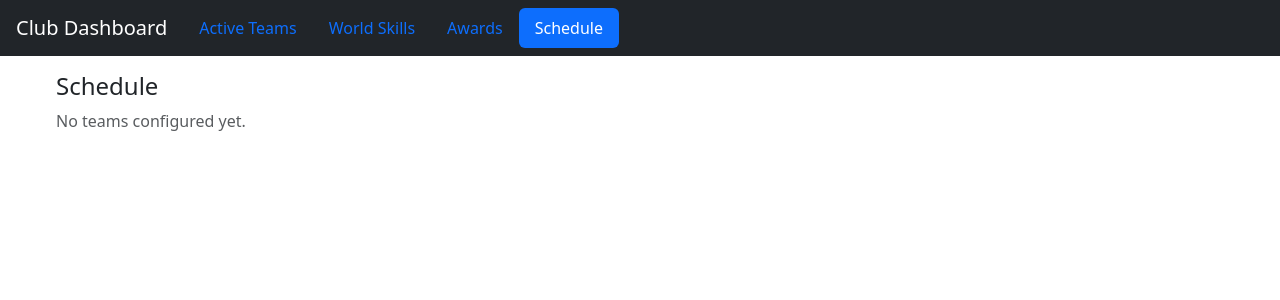
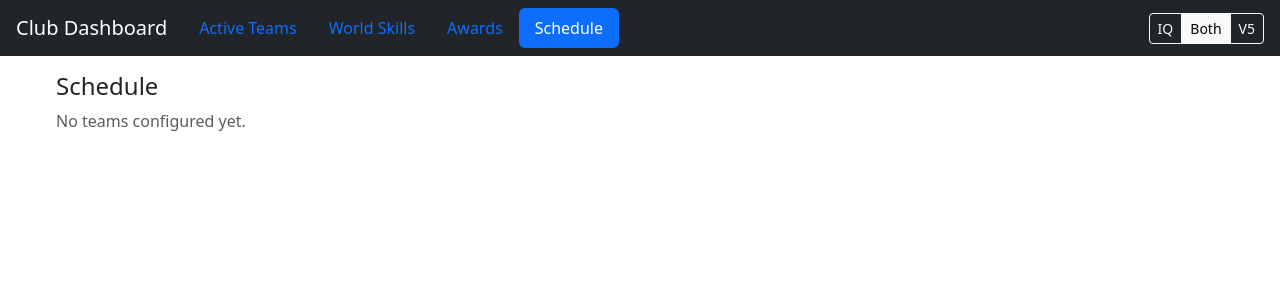
Before and after one commit to ksbarnt/club-dashboard-web, a Flask app: page / in a window 1280 px wide. Shown: the top 300 px of the page. Run offline with Flask 3, Linux system fonts and the light colour scheme; data that the repository does not hold is empty; parts of the project's set-up code (start-up, migrations or seed data) failed here and were passed over; some libraries are stand-ins or nearby versions.

Commit message:
Add IQ/V5/Both program filter to nav bar
Display-only filter persisted in localStorage; views still fetch the full
IQ + V5 payload so the server-side cache always holds both programs.

Co-Authored-By: Claude Opus 5.5 <noreply@anthropic.com>

```diff
--- a/static/js/active-teams.js
+++ b/static/js/active-teams.js
@@ -1,6 +1,7 @@
 import { apiGet } from "./api.js";
 import { showError, showWarnings, clearAlerts, el, eventLink } from "./ui.js";
 import { programBadgeClass, programTableClass } from "./theme.js";
+import { includes as showProgram } from "./program-filter.js";
 
 export const REFRESH_MS = 5 * 60 * 1000;
 
@@ -81,12 +82,13 @@ export async function load() {
       return;
     }
 
-    renderProgramTable(iqContainer, data.IQ, "VIQRC", "VEX IQ Robotics Competition");
-    renderProgramTable(v5Container, data.V5, "V5RC", "VEX V5 Robotics Competition");
+    const iqGroups = showProgram("VIQRC") ? data.IQ || [] : [];
+    const v5Groups = showProgram("V5RC") ? data.V5 || [] : [];
+    renderProgramTable(iqContainer, iqGroups, "VIQRC", "VEX IQ Robotics Competition");
+    renderProgramTable(v5Container, v5Groups, "V5RC", "VEX V5 Robotics Competition");
     showWarnings(alerts, data.warnings);
 
-    const hasAny = (data.IQ && data.IQ.length) || (data.V5 && data.V5.length);
-    if (!hasAny) noneToday.classList.remove("d-none");
+    if (iqGroups.length === 0 && v5Groups.length === 0) noneToday.classList.remove("d-none");
   } catch (err) {
     showError(alerts, err.message || "Failed to load active teams.");
   }
--- a/static/js/awards.js
+++ b/static/js/awards.js
@@ -1,6 +1,7 @@
 import { apiGet } from "./api.js";
 import { showError, showWarnings, clearAlerts, el, eventLink } from "./ui.js";
 import { programBadgeClass, programTableClass } from "./theme.js";
+import { includes as showProgram } from "./program-filter.js";
 
 export const REFRESH_MS = 24 * 60 * 60 * 1000;
 
@@ -73,8 +74,8 @@ export async function load() {
       return;
     }
 
-    renderProgramTable(container, data.VIQRC, "VIQRC");
-    renderProgramTable(container, data.V5RC, "V5RC");
+    if (showProgram("VIQRC")) renderProgramTable(container, data.VIQRC, "VIQRC");
+    if (showProgram("V5RC")) renderProgramTable(container, data.V5RC, "V5RC");
     showWarnings(alerts, data.warnings);
   } catch (err) {
     showError(alerts, err.message || "Failed to load awards.");
--- /dev/null
+++ b/static/js/program-filter.js
@@ -0,0 +1,41 @@
+// Global program filter: "both" (default), "VIQRC" (IQ only), or "V5RC" (V5 only).
+//
+// Display-only: views always fetch the full IQ + V5 payload and filter at
+// render time. Never pass this value to the server -- the background
+// refresh from events.vex.com (app/services/scheduler.py) must always
+// fetch both programs so the shared cache stays complete.
+const STORAGE_KEY = "programFilter";
+const VALUES = ["both", "VIQRC", "V5RC"];
+
+function readStored() {
+  try {
+    const value = localStorage.getItem(STORAGE_KEY);
+    return VALUES.includes(value) ? value : "both";
+  } catch {
+    return "both";
+  }
+}
+
+let current = readStored();
+
+/** True if data for the given program ("VIQRC" or "V5RC") should be shown. */
+export function includes(programAbbr) {
+  return current === "both" || current === programAbbr;
+}
+
+export function init(onChange) {
+  const inputs = document.querySelectorAll("input[name='program-filter']");
+  inputs.forEach((input) => {
+    input.checked = input.value === current;
+    input.addEventListener("change", () => {
+      if (!input.checked) return;
+      current = input.value;
+      try {
+        localStorage.setItem(STORAGE_KEY, current);
+      } catch {
+        // Storage unavailable; filter still applies for this session.
+      }
+      onChange(current);
+    });
+  });
+}
--- a/static/js/schedule.js
+++ b/static/js/schedule.js
@@ -1,6 +1,7 @@
 import { apiGet } from "./api.js";
 import { showError, showWarnings, clearAlerts, el, eventLink } from "./ui.js";
 import { programBadgeClass, programTableClass } from "./theme.js";
+import { includes as showProgram } from "./program-filter.js";
 
 export const REFRESH_MS = 24 * 60 * 60 * 1000;
 
@@ -81,8 +82,8 @@ export async function load() {
       return;
     }
 
-    const iqEvents = data.IQ || [];
-    const v5Events = data.V5 || [];
+    const iqEvents = showProgram("VIQRC") ? data.IQ || [] : [];
+    const v5Events = showProgram("V5RC") ? data.V5 || [] : [];
     renderProgram(iqContainer, iqEvents, "VIQRC", "VEX IQ Robotics Competition");
     renderProgram(v5Container, v5Events, "V5RC", "VEX V5 Robotics Competition");
     showWarnings(alerts, data.warnings);
--- a/static/js/view-router.js
+++ b/static/js/view-router.js
@@ -2,6 +2,7 @@ import * as activeTeams from "./active-teams.js";
 import * as worldSkills from "./world-skills.js";
 import * as awards from "./awards.js";
 import * as schedule from "./schedule.js";
+import * as programFilter from "./program-filter.js";
 
 const VIEWS = {
   "active-teams": activeTeams,
@@ -49,5 +50,8 @@ export function init() {
       activate(navBtn.dataset.viewNav);
     });
   });
+  programFilter.init(() => {
+    if (currentView) VIEWS[currentView].load();
+  });
   activate("schedule");
 }
--- a/static/js/world-skills.js
+++ b/static/js/world-skills.js
@@ -1,6 +1,7 @@
 import { apiGet } from "./api.js";
 import { showError, showWarnings, clearAlerts, el } from "./ui.js";
 import { programBadgeClass, programTableClass } from "./theme.js";
+import { includes as showProgram } from "./program-filter.js";
 
 export const REFRESH_MS = 24 * 60 * 60 * 1000;
 
@@ -73,7 +74,8 @@ export async function load() {
       return;
     }
 
-    if (!data.groups || data.groups.length === 0) {
+    const groups = (data.groups || []).filter((group) => showProgram(group.program));
+    if (groups.length === 0) {
       container.appendChild(
         el("p", {
           className: "text-muted",
@@ -82,7 +84,7 @@ export async function load() {
       );
       return;
     }
-    data.groups.forEach((group) => renderGroup(container, group, data.eventRegion));
+    groups.forEach((group) => renderGroup(container, group, data.eventRegion));
     showWarnings(alerts, data.warnings);
   } catch (err) {
     showError(alerts, err.message || "Failed to load world skills rankings.");
--- a/templates/index.html
+++ b/templates/index.html
@@ -24,6 +24,14 @@
           <a href="#" class="nav-link" data-view-nav="schedule">Schedule</a>
         </li>
       </ul>
+      <div class="btn-group btn-group-sm ms-auto" role="group" aria-label="Program filter">
+        <input type="radio" class="btn-check" name="program-filter" id="program-filter-iq" value="VIQRC" autocomplete="off" />
+        <label class="btn btn-outline-light" for="program-filter-iq">IQ</label>
+        <input type="radio" class="btn-check" name="program-filter" id="program-filter-both" value="both" autocomplete="off" checked />
+        <label class="btn btn-outline-light" for="program-filter-both">Both</label>
+        <input type="radio" class="btn-check" name="program-filter" id="program-filter-v5" value="V5RC" autocomplete="off" />
+        <label class="btn btn-outline-light" for="program-filter-v5">V5</label>
+      </div>
     </nav>
 
     <main class="container-fluid px-3 pb-4">
```
